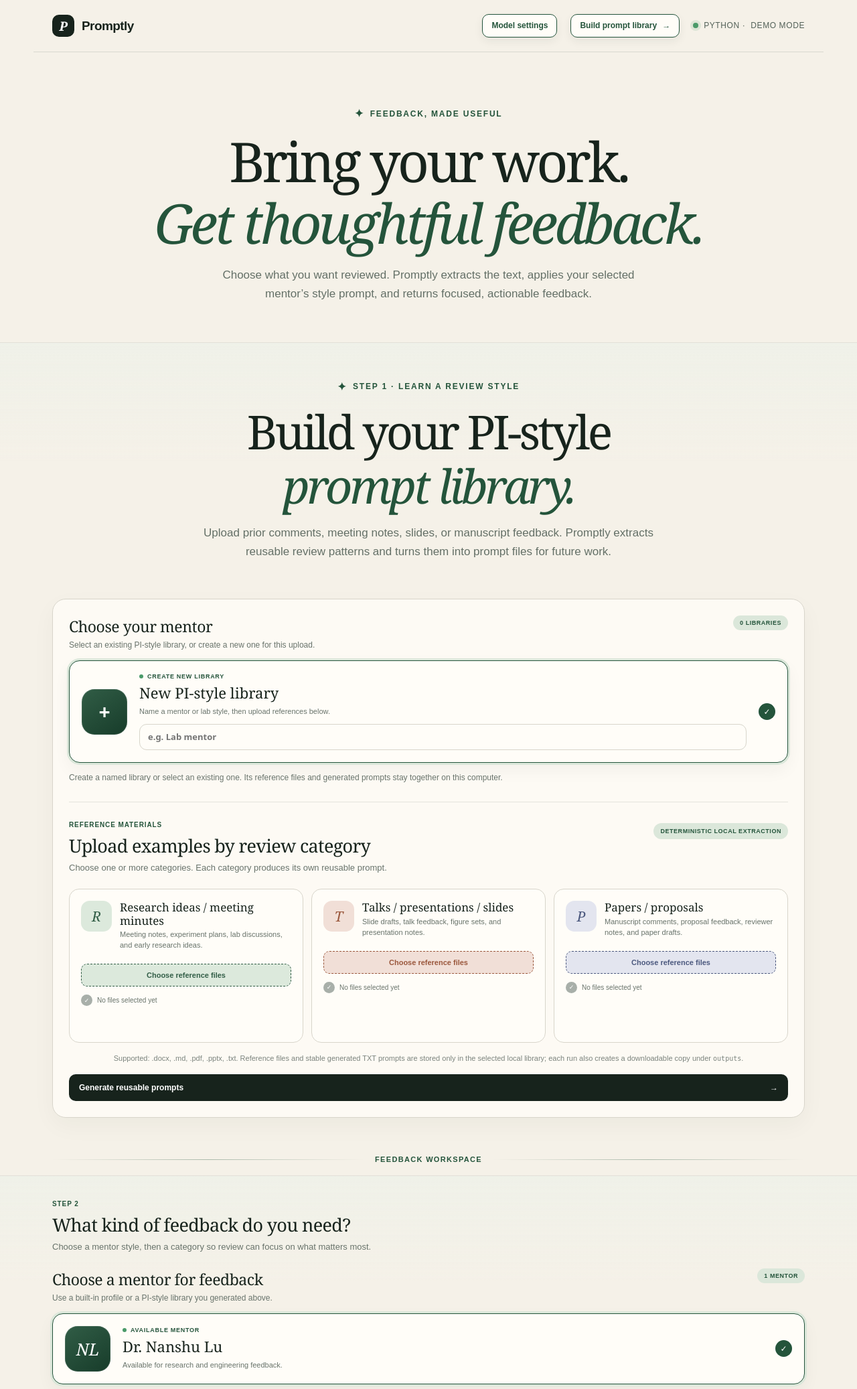
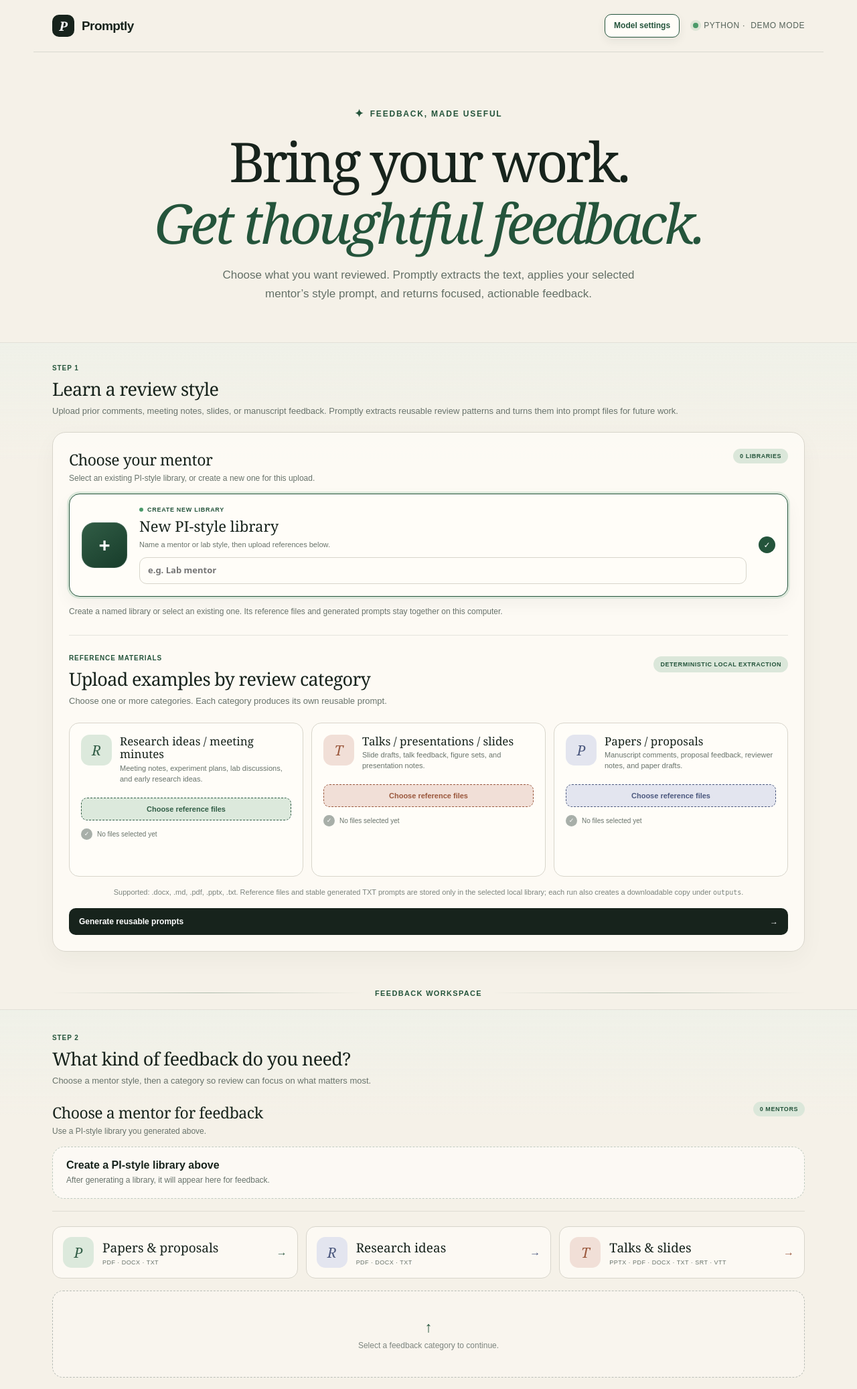
Before and after one commit to Steve21221/Hackathon_1, a Flask app: page / in a window 1280 px wide. Shown: the top 2074 px of the page at 67% size. Run offline with Flask 3, Linux system fonts and the light colour scheme; some libraries are stand-ins or nearby versions.

Commit message:
Polish mentor library single-page workflow

```diff
--- a/app.py
+++ b/app.py
@@ -1057,17 +1057,26 @@ def render_home(**context: Any):
     defaults.update(prompt_library_context(default_clean_endpoint="home", **context))
     defaults.update(context)
     mentors = list_feedback_mentors()
+    feedback_mentors = {
+        mentor_id: mentor
+        for mentor_id, mentor in mentors.items()
+        if mentor.get("source") == "library"
+    }
     selected_mentor = resolve_feedback_mentor_id(
         str(defaults.get("selected_mentor", "")),
         str(defaults.get("selected_prompt_mentor", "")),
     )
     defaults["selected_mentor"] = selected_mentor
+    defaults["selected_feedback_mentor"] = (
+        selected_mentor if selected_mentor in feedback_mentors else ""
+    )
     if defaults.get("output") and not defaults.get("output_html"):
         defaults["output_html"] = render_markdown_html(str(defaults["output"]))
     return render_template(
         "index.html",
         upload_types=UPLOAD_TYPES,
         mentors=mentors,
+        feedback_mentors=feedback_mentors,
         reference_upload_groups=REFERENCE_UPLOAD_GROUPS,
         supported_reference_extensions=", ".join(sorted(SUPPORTED_EXTENSIONS)),
         render_prompt_preview=render_prompt_preview,
@@ -1103,7 +1112,7 @@ def home():
 
 @app.get("/prompt-library")
 def prompt_library():
-    return render_prompt_library()
+    return redirect(url_for("home"))
 
 
 @app.post("/generate-prompts")
--- a/static/library_uploads.js
+++ b/static/library_uploads.js
@@ -232,6 +232,98 @@
       });
     }
 
+    function updatePromptMentorCount(form) {
+      if (!form) return;
+      var count = form.querySelector('.prompt-mentor-section .mentor-count');
+      if (!count) return;
+      var total = form.querySelectorAll('[data-prompt-mentor-card]:not([data-create-mentor-card])').length;
+      count.textContent = total + (total === 1 ? ' library' : ' libraries');
+    }
+
+    function bindPromptMentorInput(input) {
+      if (!input || input.getAttribute('data-prompt-mentor-bound') === 'true') return;
+      input.setAttribute('data-prompt-mentor-bound', 'true');
+      input.addEventListener('change', function () { handleMentorSelectionChange(input); });
+    }
+
+    function ensurePromptMentorCard(mentorId, meta) {
+      if (!mentorId) return null;
+      var form = document.querySelector('.prompt-library-form');
+      var grid = form && form.querySelector('[data-prompt-mentor-cards]');
+      if (!form || !grid) return null;
+      var radio = grid.querySelector('input[name="selected_prompt_mentor"][value="' + mentorId + '"]');
+      if (radio) {
+        radio.checked = true;
+        bindPromptMentorInput(radio);
+        updatePromptMentorCards(form);
+        toggleMentorCreator(form);
+        toggleDeleteMentorButton(form);
+        return radio.closest('[data-prompt-mentor-card]');
+      }
+
+      var name = (meta && meta.name) || mentorId;
+      var description = (meta && meta.description) || 'Stored reference files and generated prompts for this mentor.';
+      var status = (meta && meta.status) || 'PI-style library';
+      var initials = (meta && meta.initials) || feedbackMentorInitials(name);
+
+      grid.querySelectorAll('input[name="selected_prompt_mentor"]').forEach(function (input) {
+        input.checked = false;
+      });
+
+      var label = document.createElement('label');
+      label.className = 'mentor-card selected';
+      label.setAttribute('role', 'radio');
+      label.setAttribute('aria-checked', 'true');
+      label.setAttribute('data-prompt-mentor-card', '');
+
+      radio = document.createElement('input');
+      radio.className = 'visually-hidden-file';
+      radio.type = 'radio';
+      radio.name = 'selected_prompt_mentor';
+      radio.value = mentorId;
+      radio.checked = true;
+      bindPromptMentorInput(radio);
+
+      var avatar = document.createElement('span');
+      avatar.className = 'mentor-avatar';
+      avatar.setAttribute('aria-hidden', 'true');
+      avatar.textContent = initials;
+
+      var copy = document.createElement('span');
+      copy.className = 'mentor-copy';
+      var statusNode = document.createElement('span');
+      statusNode.className = 'mentor-status';
+      statusNode.innerHTML = '<i></i>';
+      statusNode.appendChild(document.createTextNode(status));
+      var nameNode = document.createElement('strong');
+      nameNode.textContent = name;
+      var descriptionNode = document.createElement('small');
+      descriptionNode.textContent = description;
+      copy.appendChild(statusNode);
+      copy.appendChild(nameNode);
+      copy.appendChild(descriptionNode);
+
+      var selected = document.createElement('span');
+      selected.className = 'mentor-selected';
+      selected.setAttribute('aria-hidden', 'true');
+      selected.innerHTML = '&#10003;';
+
+      label.appendChild(radio);
+      label.appendChild(avatar);
+      label.appendChild(copy);
+      label.appendChild(selected);
+
+      var createCard = grid.querySelector('[data-create-mentor-card]');
+      if (createCard) grid.insertBefore(label, createCard);
+      else grid.appendChild(label);
+
+      updatePromptMentorCards(form);
+      toggleMentorCreator(form);
+      toggleDeleteMentorButton(form);
+      updatePromptMentorCount(form);
+      return label;
+    }
+
     function toggleMentorCreator(form) {
       if (!form) return;
       var creator = form.querySelector('[data-mentor-creator]');
@@ -341,6 +433,127 @@
       });
     }
 
+    function feedbackMentorInitials(name) {
+      var words = String(name || '').toUpperCase().match(/[A-Z0-9]+/g) || [];
+      if (!words.length) return 'PI';
+      if (words.length === 1) return words[0].slice(0, 2);
+      return words.slice(0, 2).map(function (word) { return word.charAt(0); }).join('');
+    }
+
+    function updateFeedbackMentorCount() {
+      var count = document.querySelector('.feedback-mentor-section .mentor-count');
+      if (!count) return;
+      var total = document.querySelectorAll('[data-feedback-mentor-card]').length;
+      count.textContent = total + (total === 1 ? ' mentor' : ' mentors');
+    }
+
+    function bindFeedbackMentorCard(card) {
+      if (!card || card.getAttribute('data-feedback-mentor-bound') === 'true') return;
+      card.setAttribute('data-feedback-mentor-bound', 'true');
+      card.addEventListener('click', function () {
+        selectFeedbackMentor(card.getAttribute('data-mentor-id'), {
+          name: card.getAttribute('data-mentor-name'),
+          source: card.getAttribute('data-mentor-source'),
+          description: card.getAttribute('data-mentor-description')
+        });
+      });
+    }
+
+    function ensureFeedbackMentorCard(mentorId, meta) {
+      if (!mentorId) return null;
+      var grid = document.querySelector('[data-feedback-mentor-cards]');
+      if (!grid) return null;
+      var card = grid.querySelector('[data-feedback-mentor-card][data-mentor-id="' + mentorId + '"]');
+      if (card) {
+        bindFeedbackMentorCard(card);
+        return card;
+      }
+
+      var name = (meta && meta.name) || mentorId;
+      var description = (meta && meta.description) || 'Generated and ready for feedback.';
+      var status = (meta && meta.status) || 'PI-style library';
+      var initials = (meta && meta.initials) || feedbackMentorInitials(name);
+
+      var empty = grid.querySelector('[data-feedback-mentor-empty]');
+      if (empty) empty.remove();
+
+      card = document.createElement('button');
+      card.type = 'button';
+      card.className = 'mentor-card';
+      card.setAttribute('role', 'listitem');
+      card.setAttribute('data-feedback-mentor-card', '');
+      card.setAttribute('data-mentor-id', mentorId);
+      card.setAttribute('data-mentor-name', name);
+      card.setAttribute('data-mentor-source', 'library');
+      card.setAttribute('data-mentor-description', description);
+
+      var avatar = document.createElement('span');
+      avatar.className = 'mentor-avatar';
+      avatar.setAttribute('aria-hidden', 'true');
+      avatar.textContent = initials;
+
+      var copy = document.createElement('span');
+      copy.className = 'mentor-copy';
+      var statusNode = document.createElement('span');
+      statusNode.className = 'mentor-status';
+      statusNode.innerHTML = '<i></i>';
+      statusNode.appendChild(document.createTextNode(status));
+      var nameNode = document.createElement('strong');
+      nameNode.textContent = name;
+      var descriptionNode = document.createElement('small');
+      descriptionNode.textContent = description;
+      copy.appendChild(statusNode);
+      copy.appendChild(nameNode);
+      copy.appendChild(descriptionNode);
+
+      var selected = document.createElement('span');
+      selected.className = 'mentor-selected';
+      selected.setAttribute('aria-hidden', 'true');
+      selected.setAttribute('data-mentor-selected-mark', '');
+      selected.innerHTML = '&rarr;';
+
+      card.appendChild(avatar);
+      card.appendChild(copy);
+      card.appendChild(selected);
+      grid.appendChild(card);
+      bindFeedbackMentorCard(card);
+      updateFeedbackMentorCount();
+      return card;
+    }
+
+    function activateGeneratedFeedbackMentor(data) {
+      if (!data || !data.selected_prompt_mentor) return;
+      var mentorId = data.selected_prompt_mentor;
+      var mentorName = data.selected_prompt_mentor_name || mentorId;
+      var mentorMeta = data.mentors && data.mentors[mentorId]
+        ? data.mentors[mentorId]
+        : { name: mentorName, source: 'library', status: 'PI-style library', description: 'Generated and ready for feedback.' };
+      mentorMeta.name = mentorMeta.name || mentorName;
+      mentorMeta.source = 'library';
+      ensurePromptMentorCard(mentorId, mentorMeta);
+      var card = ensureFeedbackMentorCard(mentorId, mentorMeta);
+      if (card) {
+        selectFeedbackMentor(mentorId, {
+          name: card.getAttribute('data-mentor-name') || mentorName,
+          source: 'library',
+          description: card.getAttribute('data-mentor-description') || ''
+        });
+        return;
+      }
+      document.querySelectorAll('[data-feedback-mentor-input]').forEach(function (input) {
+        input.value = mentorId;
+      });
+      document.querySelectorAll('[data-feedback-prompt-mentor-input]').forEach(function (input) {
+        input.value = mentorId;
+      });
+      document.querySelectorAll('[data-feedback-style-name]').forEach(function (node) {
+        node.textContent = mentorName;
+      });
+      document.querySelectorAll('[data-feedback-style-extra]').forEach(function (node) {
+        node.textContent = ' — PI-style library';
+      });
+    }
+
     function selectFeedbackType(typeKey) {
       document.querySelectorAll('[data-type-choice]').forEach(function (choice) {
         var selected = choice.getAttribute('data-type-key') === typeKey;
@@ -410,23 +623,15 @@
       });
     }
 
-    document.querySelectorAll('input[name="selected_prompt_mentor"]').forEach(function (input) {
+    document.querySelectorAll('.prompt-library-form input[name="selected_prompt_mentor"]').forEach(function (input) {
       var form = input.closest('form');
-      input.addEventListener('change', function () { handleMentorSelectionChange(input); });
+      bindPromptMentorInput(input);
       updatePromptMentorCards(form);
       toggleMentorCreator(form);
       toggleDeleteMentorButton(form);
     });
 
-    document.querySelectorAll('[data-feedback-mentor-card]').forEach(function (card) {
-      card.addEventListener('click', function () {
-        selectFeedbackMentor(card.getAttribute('data-mentor-id'), {
-          name: card.getAttribute('data-mentor-name'),
-          source: card.getAttribute('data-mentor-source'),
-          description: card.getAttribute('data-mentor-description')
-        });
-      });
-    });
+    document.querySelectorAll('[data-feedback-mentor-card]').forEach(bindFeedbackMentorCard);
 
     document.querySelectorAll('[data-type-choice]').forEach(function (choice) {
       choice.addEventListener('click', function () {
@@ -498,6 +703,7 @@
 
           if (target === 'prompts') {
             renderPromptResults(result.data);
+            activateGeneratedFeedbackMentor(result.data);
             if (result.data.selected_prompt_mentor && window.history && window.history.replaceState) {
               syncUrlQuery({
                 prompt_mentor: result.data.selected_prompt_mentor,
--- a/static/style.css
+++ b/static/style.css
@@ -160,6 +160,9 @@ footer>span { color:var(--ink); font-weight:700; font-size:14px; }
 .prompt-mentor-section { margin:0 0 28px; padding:0 0 26px; border-top:0; border-bottom:1px solid rgba(23,35,28,.1); }
 .feedback-mentor-section { margin:0 0 22px; padding:0 0 18px; border-top:0; border-bottom:1px solid rgba(23,35,28,.1); }
 .feedback-mentor-section .mentor-card { text-decoration:none; }
+.mentor-empty-state { display:flex; flex-direction:column; gap:5px; padding:18px 20px; border:1px dashed rgba(36,84,59,.28); border-radius:18px; color:var(--muted); background:rgba(255,253,248,.72); }
+.mentor-empty-state strong { color:var(--ink); font-size:16px; }
+.mentor-empty-state small { font-size:12px; line-height:1.45; }
 .prompt-mentor-grid { grid-template-columns:repeat(auto-fit,minmax(260px,1fr)); gap:12px; }
 .prompt-mentor-grid .mentor-card { cursor:pointer; }
 .create-mentor-card .mentor-avatar { font:600 30px/1 system-ui,sans-serif; }
--- a/templates/_prompt_library_blocks.html
+++ b/templates/_prompt_library_blocks.html
@@ -1,10 +1,11 @@
-    <section class="data-hero prompt-library-hero">
-      <div class="eyebrow"><span>&#10022;</span> Step 1 &middot; Learn a review style</div>
-      <h1>Build your PI-style<br><em>prompt library.</em></h1>
-      <p class="intro">Upload prior comments, meeting notes, slides, or manuscript feedback. Promptly extracts reusable review patterns and turns them into prompt files for future work.</p>
-    </section>
-
     <section class="upload-section prompt-library-section" aria-labelledby="prompt-library-title">
+      <div class="section-heading">
+        <div>
+          <span class="section-kicker">Step 1</span>
+          <h2 id="prompt-library-title">Learn a review style</h2>
+          <p>Upload prior comments, meeting notes, slides, or manuscript feedback. Promptly extracts reusable review patterns and turns them into prompt files for future work.</p>
+        </div>
+      </div>
       <form method="post" action="{{ url_for('generate_prompts') }}" enctype="multipart/form-data" class="prompt-library-form" data-working-form data-working-target="prompts" data-ajax-form data-working-label="{{ working_label }}">
         <section class="mentor-section prompt-mentor-section" id="prompt-mentor" aria-labelledby="prompt-mentor-title">
           <div class="mentor-heading">
@@ -64,7 +65,7 @@
       <div class="section-heading library-heading">
         <div>
           <span class="section-kicker">Reference materials</span>
-          <h2 id="prompt-library-title">Upload examples by review category</h2>
+          <h2>Upload examples by review category</h2>
           <p>Choose one or more categories. Each category produces its own reusable prompt.</p>
         </div>
         <span class="local-badge" data-provider-badge>{% if model_provider == 'ollama' %}Local Qwen extraction{% elif model_provider == 'openai' %}OpenAI extraction{% elif model_provider in ['claude', 'anthropic'] %}Claude extraction{% else %}Deterministic local extraction{% endif %}</span>
--- a/templates/index.html
+++ b/templates/index.html
@@ -13,7 +13,6 @@
       <a class="brand" href="{{ url_for('home') }}" aria-label="Promptly home"><span class="brand-mark">P</span><span>Promptly</span></a>
       <div class="nav-actions">
         <button class="nav-link nav-link-boxed settings-trigger" type="button" data-open-settings>Model settings</button>
-        <a class="nav-link nav-link-boxed" href="{{ url_for('prompt_library') }}">Build prompt library <span>&rarr;</span></a>
         <span class="status" data-provider-status><i></i> Python &middot; <span data-provider-status-text>{{ provider_label }}</span></span>
       </div>
     </nav>
@@ -48,22 +47,22 @@
         <div class="mentor-heading">
           <div>
             <h2 id="feedback-mentor-title">Choose a mentor for feedback</h2>
-            <p>Use a built-in profile or a PI-style library you generated above.</p>
+            <p>Use a PI-style library you generated above.</p>
           </div>
-          <span class="mentor-count">{{ mentors|length }} {% if mentors|length == 1 %}mentor{% else %}mentors{% endif %}</span>
+          <span class="mentor-count">{{ feedback_mentors|length }} {% if feedback_mentors|length == 1 %}mentor{% else %}mentors{% endif %}</span>
         </div>
         <div class="mentor-grid prompt-mentor-grid" role="list" aria-label="Feedback mentors" data-feedback-mentor-cards>
-          {% for mentor_id, mentor in mentors.items() %}
+          {% for mentor_id, mentor in feedback_mentors.items() %}
             <button
               type="button"
-              class="mentor-card{% if mentor_id == selected_mentor %} selected{% endif %}"
+              class="mentor-card{% if mentor_id == selected_feedback_mentor %} selected{% endif %}"
               role="listitem"
               data-feedback-mentor-card
               data-mentor-id="{{ mentor_id }}"
               data-mentor-name="{{ mentor.name }}"
               data-mentor-source="{{ mentor.source }}"
               data-mentor-description="{{ mentor.description }}"
-              {% if mentor_id == selected_mentor %}aria-current="true"{% endif %}
+              {% if mentor_id == selected_feedback_mentor %}aria-current="true"{% endif %}
             >
               <span class="mentor-avatar" aria-hidden="true">{{ mentor.initials }}</span>
               <span class="mentor-copy">
@@ -71,9 +70,15 @@
                 <strong>{{ mentor.name }}</strong>
                 <small>{{ mentor.description }}</small>
               </span>
-              <span class="mentor-selected" aria-hidden="true" data-mentor-selected-mark>{% if mentor_id == selected_mentor %}&#10003;{% else %}&rarr;{% endif %}</span>
+              <span class="mentor-selected" aria-hidden="true" data-mentor-selected-mark>{% if mentor_id == selected_feedback_mentor %}&#10003;{% else %}&rarr;{% endif %}</span>
             </button>
           {% endfor %}
+          {% if not feedback_mentors %}
+            <div class="mentor-empty-state" data-feedback-mentor-empty>
+              <strong>Create a PI-style library above</strong>
+              <small>After generating a library, it will appear here for feedback.</small>
+            </div>
+          {% endif %}
         </div>
       </section>
 
@@ -100,11 +105,11 @@
               <span class="file-badge">{{ type_info.formats }}</span>
               <h3>Upload your {{ type_info.upload_label }}</h3>
               <p>{{ type_info.description }}</p>
-              <p class="mentor-library-note">Feedback style: <strong data-feedback-style-name>{{ mentors[selected_mentor].name }}</strong><span data-feedback-style-extra>{% if mentors[selected_mentor].source == 'library' %} &mdash; {{ mentors[selected_mentor].description }}{% endif %}</span></p>
+              <p class="mentor-library-note">Feedback style: <strong data-feedback-style-name>{% if selected_feedback_mentor %}{{ feedback_mentors[selected_feedback_mentor].name }}{% else %}Create a PI-style library above{% endif %}</strong><span data-feedback-style-extra>{% if selected_feedback_mentor %} &mdash; {{ feedback_mentors[selected_feedback_mentor].description }}{% endif %}</span></p>
             </div>
             <form method="post" action="{{ url_for('feedback') }}" enctype="multipart/form-data" data-working-form data-working-target="feedback" data-ajax-form data-working-label="{{ working_label }}">
               <input type="hidden" name="content_type" value="{{ type_key }}">
-              <input type="hidden" name="mentor_id" value="{{ selected_mentor }}" data-feedback-mentor-input>
+              <input type="hidden" name="mentor_id" value="{{ selected_feedback_mentor }}" data-feedback-mentor-input>
               {% if selected_prompt_mentor %}<input type="hidden" name="selected_prompt_mentor" value="{{ selected_prompt_mentor }}" data-feedback-prompt-mentor-input>{% else %}<input type="hidden" name="selected_prompt_mentor" value="" data-feedback-prompt-mentor-input>{% endif %}
               <label class="file-picker"><span>Choose a {{ type_info.upload_label }}</span><input type="file" name="file" accept="{{ type_info.accept }}" required></label>
               <label class="focus-label">Optional feedback focus<input type="text" name="focus" maxlength="500" placeholder="{{ type_info.focus }}"></label>
@@ -129,7 +134,7 @@
         </div>
         <div data-feedback-content {% if not output %}class="feedback-content-empty"{% endif %}>
           {% if output %}
-            <div class="feedback-meta"><span data-feedback-mentor>Feedback from {{ mentors[selected_mentor].name }}</span><span data-feedback-filename>{{ filename }}</span></div>
+            <div class="feedback-meta"><span data-feedback-mentor>Feedback from {% if selected_feedback_mentor %}{{ feedback_mentors[selected_feedback_mentor].name }}{% else %}selected style{% endif %}</span><span data-feedback-filename>{{ filename }}</span></div>
             <details class="feedback-expand" open>
               <summary>Show full feedback</summary>
               <div class="answer markdown-body" data-feedback-answer>{{ output_html|safe }}</div>
```
Also changed, not shown: tests/test_app.py (+14 -6 lines).
